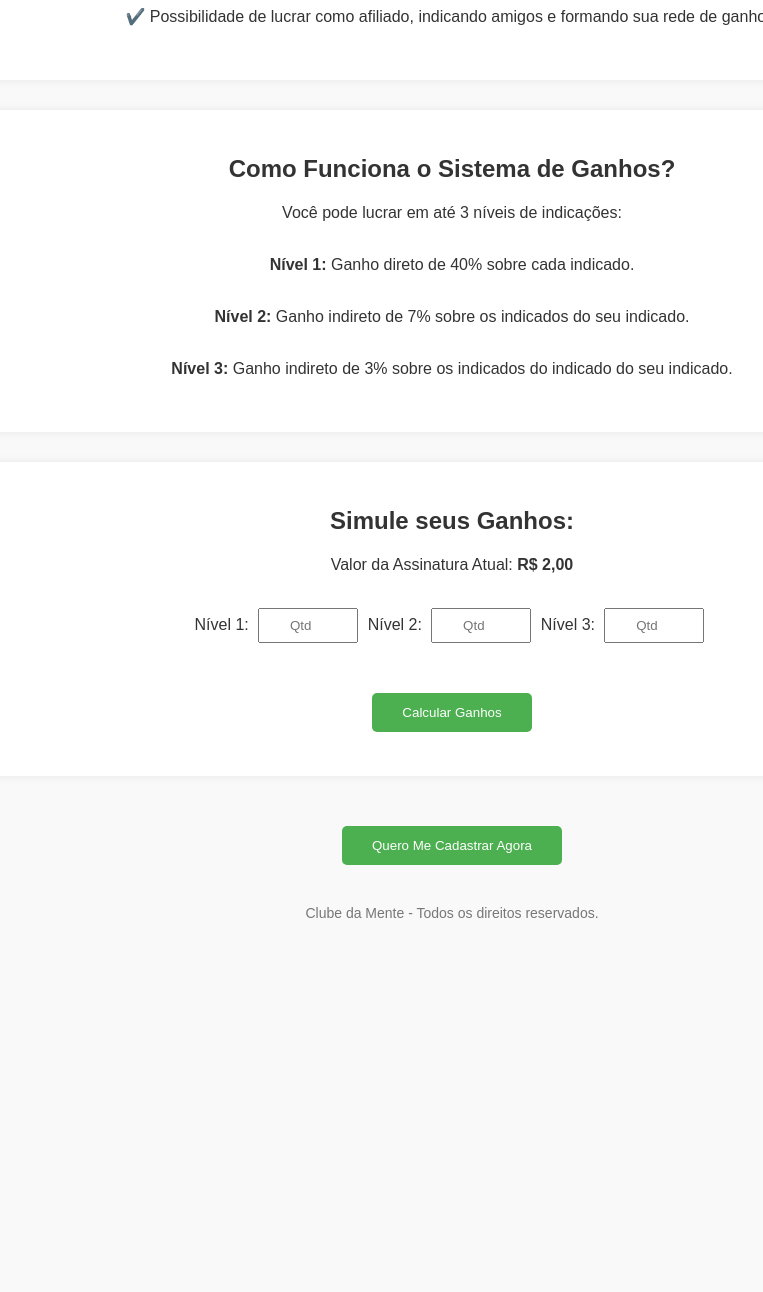
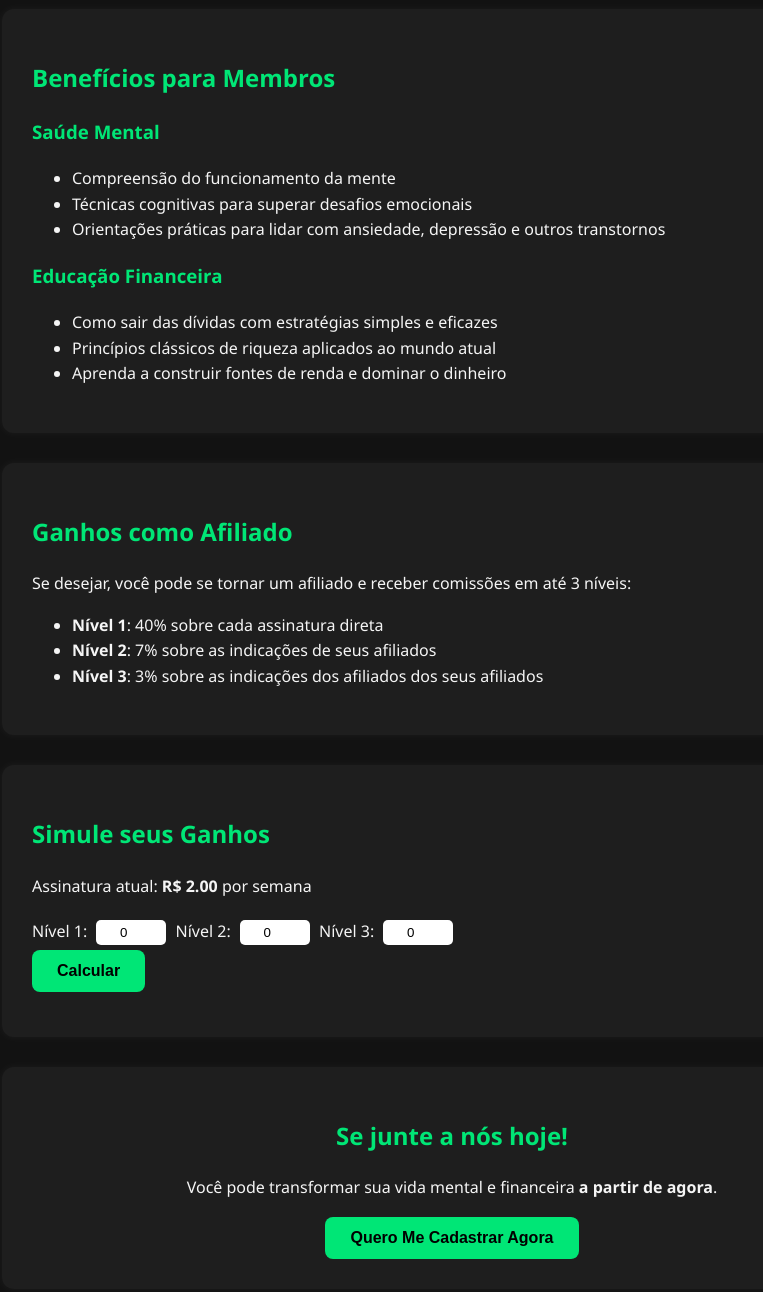
Before and after one commit to Leandro1308/renda-compartilhada, a website: page public/apresentacao.html in a window 1280 px wide. Shown: the part 492-1784 px from the top of the page, without its empty margins (188-951 px from the left). Before the commit the page ends 1413 px from the top, so only its background shows below. Drawn offline with Linux system fonts and the light colour scheme.

Commit message:
Update apresentacao.html

```diff
--- a/public/apresentacao.html
+++ b/public/apresentacao.html
@@ -2,139 +2,147 @@
 <html lang="pt-BR">
 <head>
   <meta charset="UTF-8">
-  <title>Bem-vindo ao Clube da Mente</title>
+  <title>Clube da Mente - Apresentação</title>
   <style>
     body {
-      background-color: #f9f9f9;
-      font-family: Arial, sans-serif;
       margin: 0;
       padding: 0;
-      text-align: center;
-      color: #333;
+      font-family: 'Segoe UI', Tahoma, Geneva, Verdana, sans-serif;
+      background-color: #121212;
+      color: #f5f5f5;
+      line-height: 1.6;
     }
 
-    header {
-      background-color: #4CAF50;
-      color: white;
-      padding: 30px 20px;
+    .container {
+      max-width: 900px;
+      margin: auto;
+      padding: 40px 20px;
     }
 
-    section {
-      padding: 40px 20px;
-      max-width: 900px;
-      margin: auto;
+    .section {
+      background-color: #1e1e1e;
+      margin-bottom: 30px;
+      padding: 30px;
+      border-radius: 12px;
+      box-shadow: 0 0 10px rgba(255, 255, 255, 0.05);
     }
 
-    h1, h2 {
-      margin-bottom: 15px;
+    h1, h2, h3 {
+      color: #00e676;
     }
 
-    p {
-      line-height: 1.7;
-      margin-bottom: 25px;
+    .highlight {
+      color: #ffea00;
     }
 
-    .beneficios, .ganhos, .calculadora {
-      background-color: #ffffff;
+    .botao {
+      background-color: #00e676;
+      color: #000;
+      padding: 12px 25px;
+      border: none;
       border-radius: 8px;
-      padding: 25px;
-      margin-bottom: 30px;
-      box-shadow: 0 0 10px rgba(0,0,0,0.08);
+      font-size: 16px;
+      font-weight: bold;
+      cursor: pointer;
+      transition: background 0.3s;
     }
 
-    .input {
-      margin: 5px;
-      padding: 8px;
-      width: 80px;
-      text-align: center;
+    .botao:hover {
+      background-color: #00c853;
     }
 
-    button {
-      background-color: #4CAF50;
-      color: white;
-      padding: 12px 30px;
+    .calculadora input {
+      width: 60px;
+      padding: 5px;
+      margin: 5px;
+      text-align: center;
+      border-radius: 5px;
       border: none;
-      border-radius: 5px;
-      cursor: pointer;
-      margin-top: 20px;
     }
 
-    button:hover {
-      background-color: #45a049;
-    }
-
-    footer {
-      margin-top: 40px;
-      font-size: 14px;
-      color: #777;
+    .resultado {
+      margin-top: 15px;
+      font-size: 18px;
+      color: #81c784;
     }
   </style>
 </head>
+<body>
+  <div class="container">
+    <div class="section">
+      <h1>Bem-vindo ao <span class="highlight">Clube da Mente</span></h1>
+      <p>Você foi convidado por: <span class="highlight" id="nomeAfiliado">Afiliado</span></p>
+    </div>
 
-<body>
+    <div class="section">
+      <h2>O que é o Clube da Mente?</h2>
+      <p>Uma comunidade exclusiva focada em <strong>Saúde Mental</strong> e <strong>Educação Financeira</strong>. Aqui, você encontra conteúdos transformadores que vão elevar sua mente e suas finanças para outro nível.</p>
+    </div>
 
-<header>
-  <h1>Bem-vindo ao Clube da Mente</h1>
-  <h3>Você foi convidado por: <span id="nomeAfiliado"></span></h3>
-</header>
+    <div class="section">
+      <h2>Benefícios para Membros</h2>
+      <h3>Saúde Mental</h3>
+      <ul>
+        <li>Compreensão do funcionamento da mente</li>
+        <li>Técnicas cognitivas para superar desafios emocionais</li>
+        <li>Orientações práticas para lidar com ansiedade, depressão e outros transtornos</li>
+      </ul>
+      <h3>Educação Financeira</h3>
+      <ul>
+        <li>Como sair das dívidas com estratégias simples e eficazes</li>
+        <li>Princípios clássicos de riqueza aplicados ao mundo atual</li>
+        <li>Aprenda a construir fontes de renda e dominar o dinheiro</li>
+      </ul>
+    </div>
 
-<section class="beneficios">
-  <h2>O que é o Clube da Mente?</h2>
-  <p>Um clube de conhecimento exclusivo que une Saúde Mental e Educação Financeira, criando equilíbrio emocional e liberdade financeira.</p>
+    <div class="section">
+      <h2>Ganhos como Afiliado</h2>
+      <p>Se desejar, você pode se tornar um afiliado e receber comissões em até 3 níveis:</p>
+      <ul>
+        <li><strong>Nível 1</strong>: 40% sobre cada assinatura direta</li>
+        <li><strong>Nível 2</strong>: 7% sobre as indicações de seus afiliados</li>
+        <li><strong>Nível 3</strong>: 3% sobre as indicações dos afiliados dos seus afiliados</li>
+      </ul>
+    </div>
 
-  <h2>Benefícios de participar:</h2>
-  <p>✔️ Acesso a cursos sobre funcionamento da mente, técnicas cognitivas, combate ao estresse, ansiedade e muito mais.</p>
-  <p>✔️ Treinamentos financeiros para pagar dívidas, organizar sua vida financeira, construir renda extra e riqueza.</p>
-  <p>✔️ Possibilidade de lucrar como afiliado, indicando amigos e formando sua rede de ganhos.</p>
-</section>
+    <div class="section calculadora">
+      <h2>Simule seus Ganhos</h2>
+      <p>Assinatura atual: <strong>R$ <span id="valorAssinatura">2.00</span></strong> por semana</p>
+      <label>Nível 1: <input type="number" id="nivel1" value="0" /></label>
+      <label>Nível 2: <input type="number" id="nivel2" value="0" /></label>
+      <label>Nível 3: <input type="number" id="nivel3" value="0" /></label><br/>
+      <button class="botao" onclick="calcularGanhos()">Calcular</button>
+      <div class="resultado" id="resultado"></div>
+    </div>
 
-<section class="ganhos">
-  <h2>Como Funciona o Sistema de Ganhos?</h2>
-  <p>Você pode lucrar em até 3 níveis de indicações:</p>
-  <p><strong>Nível 1:</strong> Ganho direto de 40% sobre cada indicado.</p>
-  <p><strong>Nível 2:</strong> Ganho indireto de 7% sobre os indicados do seu indicado.</p>
-  <p><strong>Nível 3:</strong> Ganho indireto de 3% sobre os indicados do indicado do seu indicado.</p>
-</section>
+    <div class="section" style="text-align: center">
+      <h2>Se junte a nós hoje!</h2>
+      <p>Você pode transformar sua vida mental e financeira <strong>a partir de agora</strong>.</p>
+      <button class="botao" onclick="window.location.href='index.html'">Quero Me Cadastrar Agora</button>
+    </div>
+  </div>
 
-<section class="calculadora">
-  <h2>Simule seus Ganhos:</h2>
-  <p>Valor da Assinatura Atual: <strong id="valorAssinatura">R$ 2,00</strong></p>
+  <script>
+    function calcularGanhos() {
+      const assinatura = 2.00;
+      const n1 = parseInt(document.getElementById('nivel1').value) || 0;
+      const n2 = parseInt(document.getElementById('nivel2').value) || 0;
+      const n3 = parseInt(document.getElementById('nivel3').value) || 0;
 
-  <p>
-    Nível 1: <input type="number" id="nivel1" class="input" placeholder="Qtd">
-    Nível 2: <input type="number" id="nivel2" class="input" placeholder="Qtd">
-    Nível 3: <input type="number" id="nivel3" class="input" placeholder="Qtd">
-  </p>
+      const ganho1 = n1 * assinatura * 0.4;
+      const ganho2 = n2 * assinatura * 0.07;
+      const ganho3 = n3 * assinatura * 0.03;
 
-  <button onclick="calcular()">Calcular Ganhos</button>
+      const total = (ganho1 + ganho2 + ganho3).toFixed(2);
+      document.getElementById('resultado').innerText = `Com essa rede, você ganharia R$ ${total} por semana.`;
+    }
 
-  <h3 id="resultado"></h3>
-</section>
-
-<button onclick="window.location.href='index.html'">Quero Me Cadastrar Agora</button>
-
-<footer>
-  Clube da Mente - Todos os direitos reservados.
-</footer>
-
-<script>
-  const urlParams = new URLSearchParams(window.location.search);
-  const afiliado = urlParams.get('afiliado') || 'Seu Amigo';
-
-  document.getElementById('nomeAfiliado').innerText = afiliado;
-
-  function calcular() {
-    const assinatura = 2.00;
-
-    const nivel1 = parseInt(document.getElementById('nivel1').value) || 0;
-    const nivel2 = parseInt(document.getElementById('nivel2').value) || 0;
-    const nivel3 = parseInt(document.getElementById('nivel3').value) || 0;
-
-    const ganhos = (nivel1 * assinatura * 0.40) + (nivel2 * assinatura * 0.07) + (nivel3 * assinatura * 0.03);
-
-    document.getElementById('resultado').innerText = `Você pode ganhar aproximadamente: R$ ${ganhos.toFixed(2)}`;
-  }
-</script>
-
+    // Recuperar nome do afiliado da URL se existir
+    const params = new URLSearchParams(window.location.search);
+    const afiliado = params.get('ref');
+    if (afiliado) {
+      document.getElementById('nomeAfiliado').innerText = afiliado;
+    }
+  </script>
 </body>
 </html>
```
